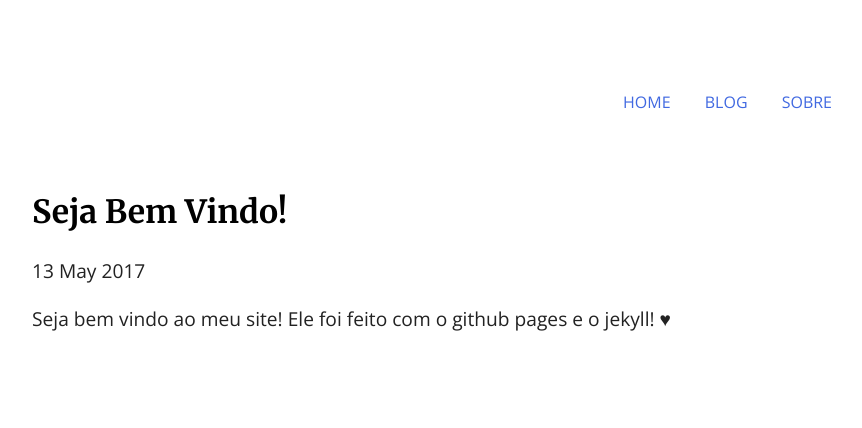
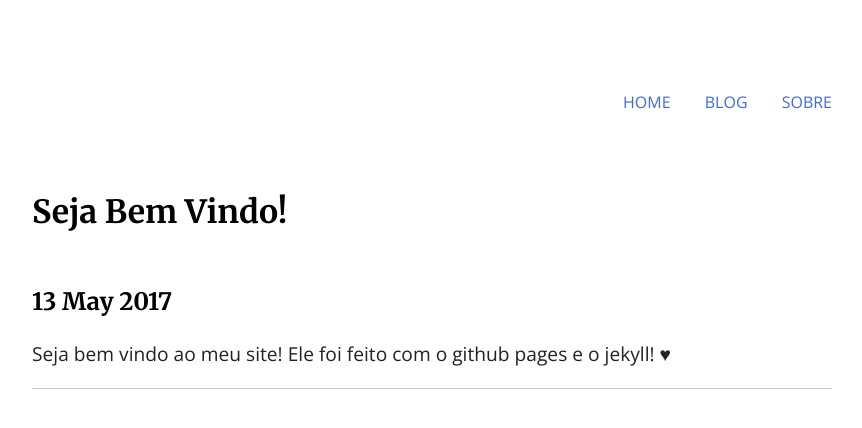
Before and after one commit to tassan/tassan.github.io, a Jekyll site: the page built from _posts/2017-05-13-bem-vindo.md, in a window 1280 px wide. Shown: the top 428 px of the page, without its empty margins (208-1070 px from the left). Built offline with Jekyll 4.4.1, drawn with Linux system fonts in a browser that asks for light colours; nearby versions of some CDN libraries; comment, search, counter and statistics services are not loaded.

Commit message:
Update post.html

```diff
--- a/_layouts/post.html
+++ b/_layouts/post.html
@@ -1,18 +1,29 @@
 ---
 layout: default
-comments: true
+notes: active
 ---
- <h1>{{ page.title }}</h1>
- <p>{{ page.date | date_to_string }}</p>
 
- <div>
-   {{ content }}
- </div>
+<div class="notes">
+		<div class="note single">
+			<h1 class="title">{{ page.title }}</h1>
 
-{% if page.comments %}
+			<h2 class="date"><info datetime="{{ page.date }}">
+				{{ page.date | date_to_string }} {% if page.author %} by {{ page.author }} {% endif %}
+			</info></h2>
+			<!-- Post content -->
+			<div class="notebody">
+				{{ content }}
+			</div>
+			<!-- Post info -->
+			<div class="noteinfo">
+			<!-- include some categories and tags maybe? -->
+			</div>
 
-<div class="notecomments">
-    {% include DISQUS.html %}
-</div>
+			<hr>
 
-{% endif %}
+			<!-- Post comments -->
+			<div class="notecomments">
+				{% include disqus.html %}
+			</div>
+		</div><!-- / .note .single -->
+</div><!-- /.notes -->
```
